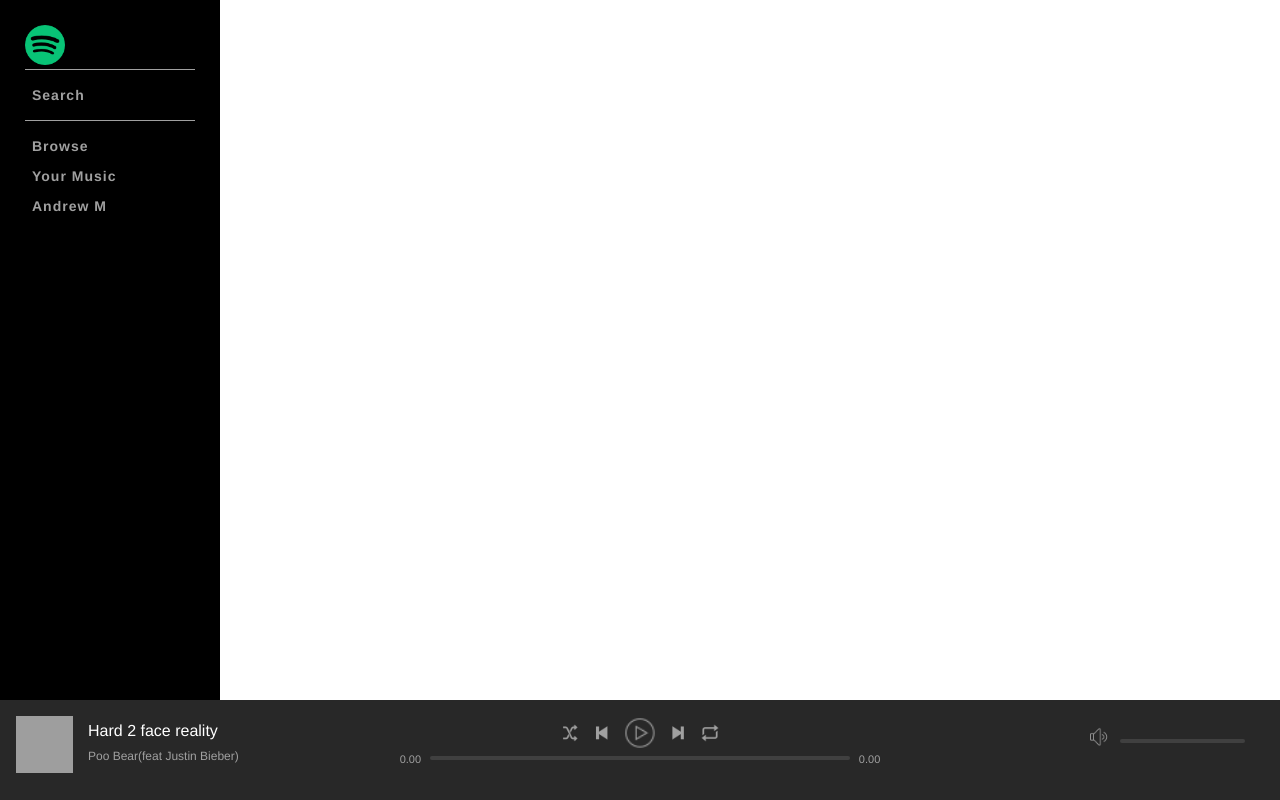
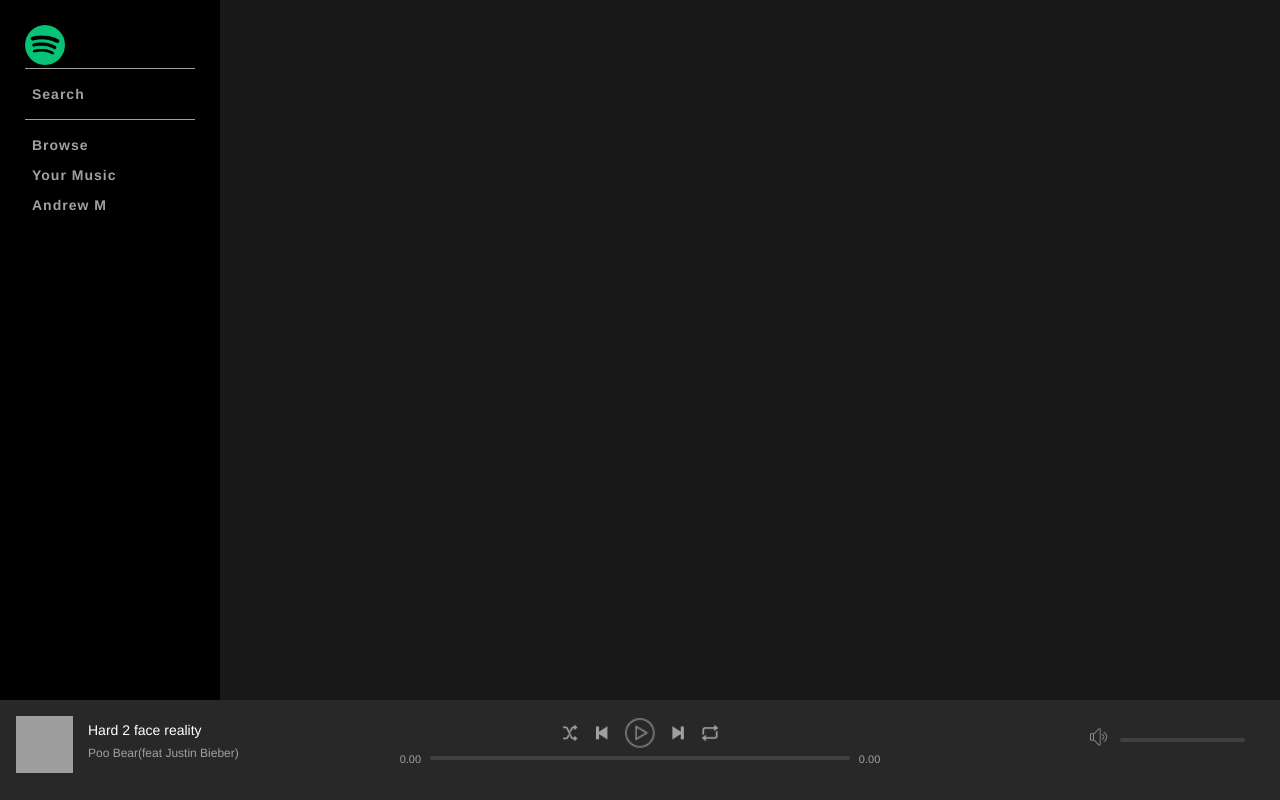
Before and after one commit to marunyak/copyspotify, a PHP site: page / in a window 1280 px wide. Run offline with PHP 8.4, Linux system fonts and the light colour scheme; the visitor is signed in with stand-in values (Sample User, id 1); grey boxes are pictures that could not be loaded.

Commit message:
Add body css

```diff
--- a/Spotify/assets/css/style.css
+++ b/Spotify/assets/css/style.css
@@ -6,6 +6,11 @@ html,body{
 *{
 	font-family: "Helvetica Neue",Helvetica,Arial,sans-serif;
 	color: #fff;
+}
+body{
+	background-color:#181818;
+	font-size:14px;
+	min-width:720px;
 }
 #nowPlayingBarContainer{
 	width: 100%;
```
